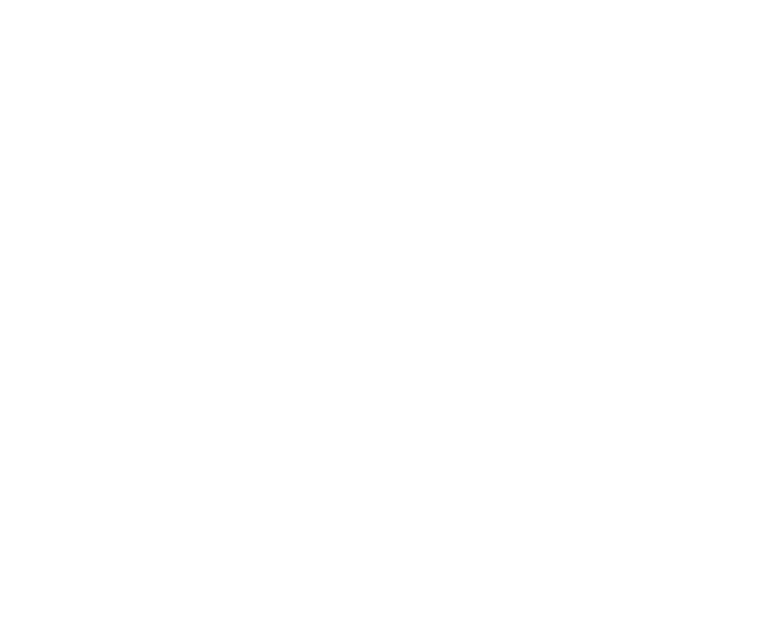
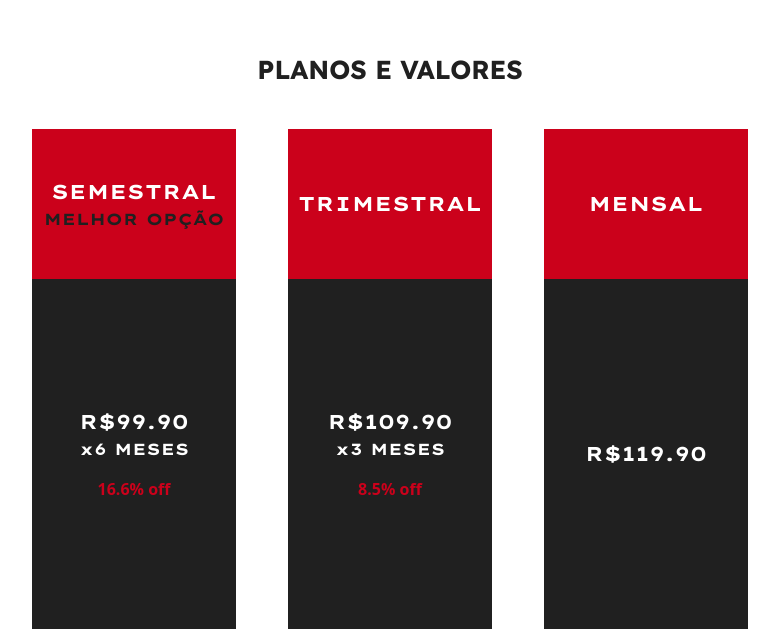
Before and after one commit to LucasSuota/strong_muscle_gym, a Next.js app: page / in a window 1280 px wide. Shown: the part 4565-5194 px from the top of the page, without its empty margins (250-1029 px from the left). Before the commit the page ends 4615 px from the top, so only its background shows below. Built offline with nearby package versions, Linux system fonts and the light colour scheme.

Commit message:
feat: plan prices done

```diff
--- a/app/page.tsx
+++ b/app/page.tsx
@@ -1,6 +1,7 @@
 import Header from "@/components/header/Header";
 import Hero from "@/components/hero/Hero";
 import OurApp from "@/components/ourapp/OurApp";
+import PricesArea from "@/components/pricesarea/PricesArea";
 import SecondHero from "@/components/secondHero/SecondHero";
 import WhoAreWe from "@/components/whoarewe/WhoAreWe";
 import YouHave from "@/components/youhave/YouHave";
@@ -14,6 +15,7 @@
       <SecondHero />
       <YouHave />
       <OurApp />
+      <PricesArea />
     </>
   );
 };
--- /dev/null
+++ b/components/pricesarea/PricesArea.tsx
@@ -0,0 +1,25 @@
+import { planPrice } from "@/constants";
+import PriceCard from "./components/PriceCard";
+import PricesTitle from "./components/PricesTitle";
+
+const PricesArea = () => {
+  return (
+    <section className="w-full mx-auto flex flex-col items-center justify-center">
+      <PricesTitle />
+      <div className="sm:w-3/5 w-4/5 flex items-center justify-center sm:flex-row flex-col sm:gap-0 gap-2">
+        {planPrice.map((plan, index) => (
+          <PriceCard
+            key={index}
+            title={plan.title}
+            best={plan.best}
+            installments={plan.installments}
+            off={plan.off}
+            price={plan.price}
+          />
+        ))}
+      </div>
+    </section>
+  );
+};
+
+export default PricesArea;
--- /dev/null
+++ b/components/pricesarea/components/PriceCard.tsx
@@ -0,0 +1,41 @@
+import React from "react";
+
+const PriceCard = ({
+  title,
+  price,
+  best,
+  installments,
+  off,
+}: PriceCardType) => {
+  return (
+    <div className="w-full flex items-center sm:flex-col flex-row mx-auto">
+      <div className="sm:w-4/5 w-2/4 sm:h-[150px] h-[150px] flex flex-col items-center justify-center bg-red_primary">
+        <p className="font-lexendtera text-white sm:text-subtitles text-p font-bold uppercase">
+          {title}
+        </p>
+        {best && (
+          <p className="text-black_primary font-lexendtera sm:text-p text-smp font-bold">
+            MELHOR OPÇÃO
+          </p>
+        )}
+      </div>
+      <div className="sm:w-4/5 w-2/4 sm:h-[350px] h-[150px] bg-black_primary flex flex-col items-center justify-center">
+        <p className="font-lexendtera text-white sm:text-subtitles text-smsubtitles uppercase font-bold">
+          R${price}
+        </p>
+        {installments && (
+          <p className="font-lexendtera text-white sm:text-p text-smp font-bold">
+            x{installments} MESES
+          </p>
+        )}
+        {off && (
+          <p className="font-lexendTera text-red_primary sm:text-p text-smp font-bold mt-4">
+            {off}% off
+          </p>
+        )}
+      </div>
+    </div>
+  );
+};
+
+export default PriceCard;
--- /dev/null
+++ b/components/pricesarea/components/PricesTitle.tsx
@@ -0,0 +1,11 @@
+import React from "react";
+
+const PricesTitle = () => {
+  return (
+    <h3 className="sm:text-titles text-smtitles text-black_primary font-lexend font-bold pb-10">
+      PLANOS E VALORES
+    </h3>
+  );
+};
+
+export default PricesTitle;
--- a/constants/index.ts
+++ b/constants/index.ts
@@ -16,3 +16,15 @@
   { photo: "/images/ImageCard/lounge.png", text: "Lounge para refeições" },
   { photo: "/images/ImageCard/lanchonete.png", text: "Lanchonete Fitness" },
 ];
+
+export const planPrice = [
+  {
+    title: "Semestral",
+    best: true,
+    installments: 6,
+    price: "99.90",
+    off: 16.6,
+  },
+  { title: "Trimestral", installments: 3, price: "109.90", off: 8.5 },
+  { title: "Mensal", price: "119.90" },
+];
```
Also changed, not shown: types/index.ts (+8 -0 lines).
